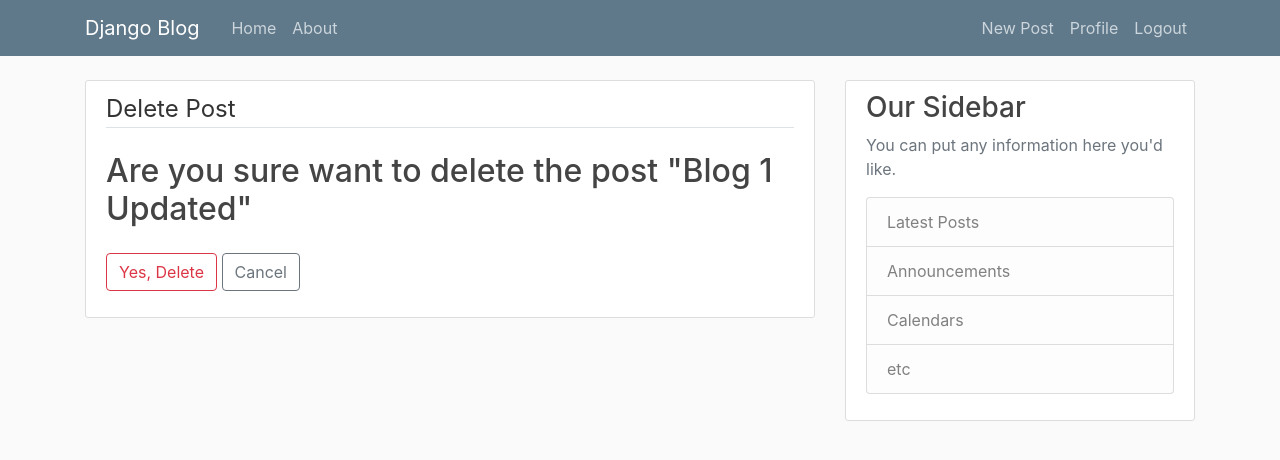
After one commit to eunikehp/Blog, a Django app: page /blog/post/1/delete/ in a window 1280 px wide. The commit adds this page. Shown: the top 460 px of the page. Run offline with Django 4.2, Linux system fonts and the light colour scheme; a user stored in the database is signed in; data comes from the database, SQL or seed files in the repository; both versions use the stored data as it was after the commit; some libraries are stand-ins or nearby versions.

Commit message:
add update and delete button

```diff
--- a/blog/templates/blog/base.html
+++ b/blog/templates/blog/base.html
@@ -33,6 +33,7 @@
 		        <!-- Navbar Right Side -->
 		        <div class="navbar-nav">
 		        	{% if user.is_authenticated %}
+		        		<a class="nav-item nav-link" href="{% url 'post-create' %}">New Post</a>
 		        		<a class="nav-item nav-link" href="{% url 'profile' %}">Profile</a>
 		        		<a class="nav-item nav-link" href="{% url 'logout' %}">Logout</a>
 		        	{% else %}
--- /dev/null
+++ b/blog/templates/blog/post_confirm_delete.html
@@ -0,0 +1,16 @@
+{% extends "blog/base.html" %}
+{% block content %}
+	<div class="content-section">
+		<form method="POST">
+			{% csrf_token %}
+			<fieldset class="form-group">
+				<legend class="border-bottom mb-4">Delete Post</legend>
+				<h2>Are you sure want to delete the post "{{ object.title }}"</h2>
+			</fieldset>
+			<div class="form-group">
+				<button class="btn btn-outline-danger" type="submit">Yes, Delete</button>
+				<a class="btn btn-outline-secondary" href="{% url 'post-detail' object.id %}">Cancel</a>
+			</div>
+		</form>
+	</div>
+{% endblock content %}
--- a/blog/urls.py
+++ b/blog/urls.py
@@ -3,7 +3,8 @@ from .views import (
 	PostListView,
 	PostDetailView,
 	PostCreateView,
-	PostUpdateView
+	PostUpdateView,
+	PostDeleteView
 )
 from . import views
 
@@ -12,6 +13,7 @@ urlpatterns = [
     path("post/<int:pk>/", PostDetailView.as_view(), name='post-detail'),
     path("post/new/", PostCreateView.as_view(), name='post-create'),
     path("post/<int:pk>/update/", PostUpdateView.as_view(), name='post-update'),
+    path("post/<int:pk>/delete/", PostDeleteView.as_view(), name='post-delete'),
     path("about/", views.about, name='blog-about'),
 ]
 
--- a/blog/views.py
+++ b/blog/views.py
@@ -4,7 +4,8 @@ from django.views.generic import (
 	ListView,
 	DetailView,
 	CreateView,
-	UpdateView
+	UpdateView,
+	DeleteView
 )
 from .models import Post
 
@@ -50,6 +51,17 @@ class PostUpdateView(LoginRequiredMixin, UserPassesTestMixin, UpdateView):
 			return True
 		return False
 
+class PostDeleteView(LoginRequiredMixin, UserPassesTestMixin, DeleteView):
+	model = Post
+	success_url = '/blog/'
+
+	def test_func(self):
+		post = self.get_object()
+		if self.request.user == post.author:
+			return True
+		return False
+
+
 
 def about(request):
 	return render(request, 'blog/about.html', {'title': 'About'})
```
Also changed, not shown: blog/templates/blog/post_detail.html (+8 -0 lines), db.sqlite3.
